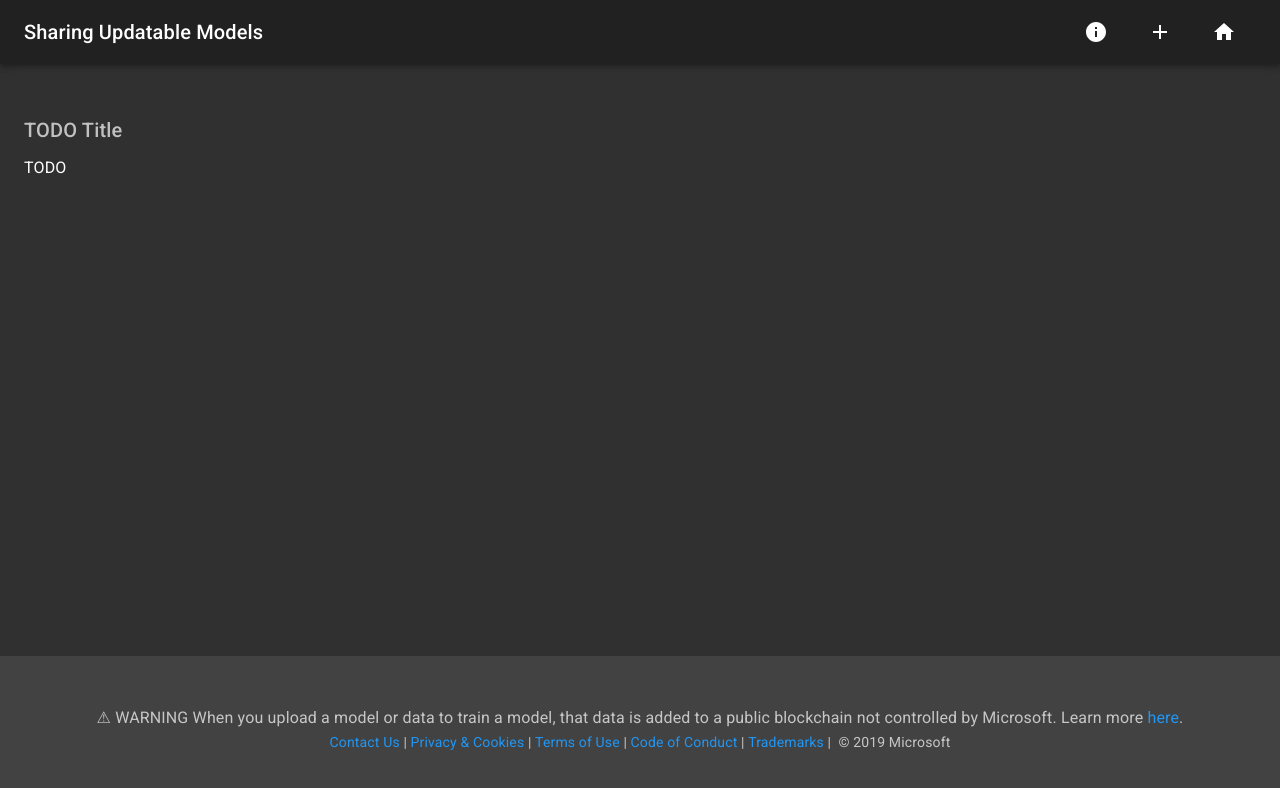
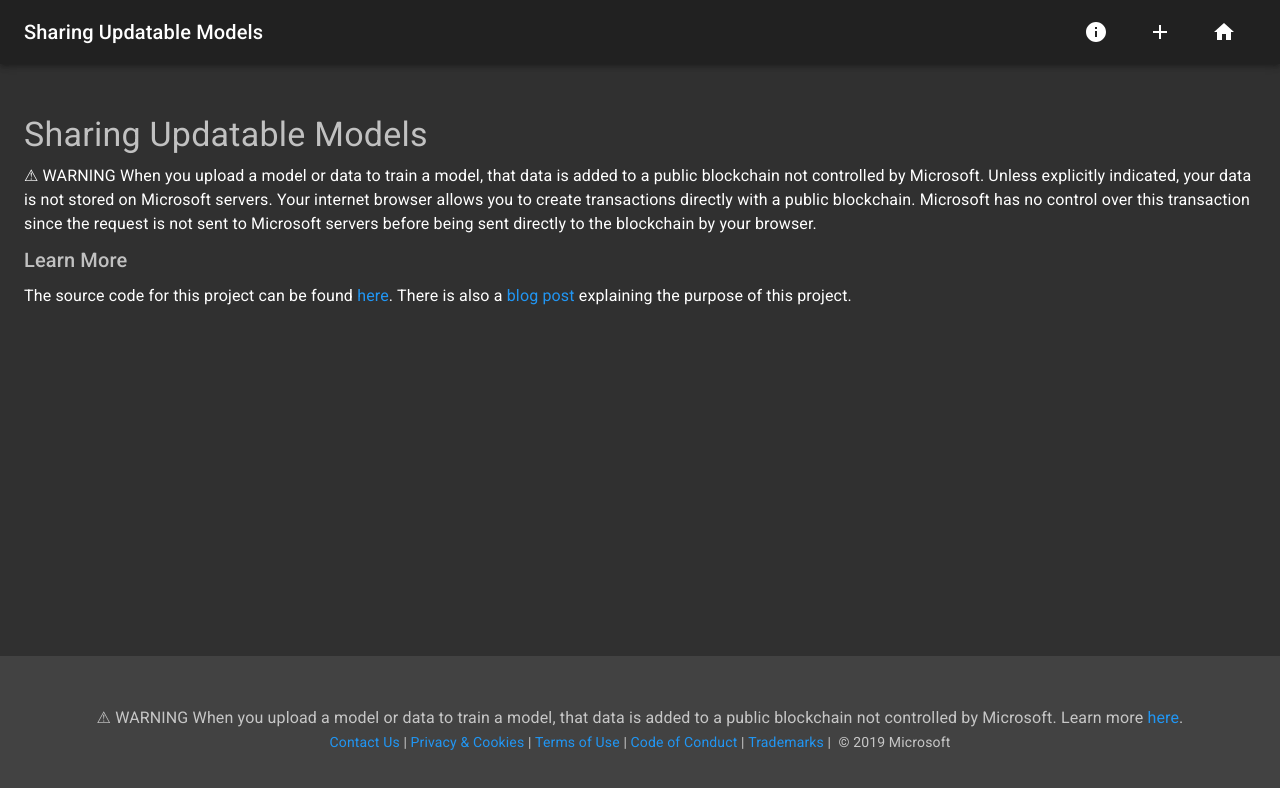
Before and after one commit to microsoft/0xDeCA10B, a React (Create React App) app in the folder demo/client/: page /about in a window 1280 px wide. Shown: the top 788 px of the page. Built offline with nearby package versions, Linux system fonts and the light colour scheme.

Commit message:
demo: Add info in about page.

```diff
--- a/demo/client/src/components/About.js
+++ b/demo/client/src/components/About.js
@@ -1,23 +1,37 @@
-import { Container, Typography } from '@material-ui/core';
+import { Container, Link, Typography } from '@material-ui/core';
 import { withStyles } from '@material-ui/core/styles';
 import React from 'react';
 
 const styles = theme => ({
-  aboutDescription: {
+  sectionTitle: {
+    marginTop: theme.spacing(1),
+  },
+  section: {
     textAlign: 'left',
-    marginTop: 10,
+    marginTop: theme.spacing(1),
   },
 });
 
 class About extends React.Component {
   render() {
+    const name = "Sharing Updatable Models"
     const { classes } = this.props
     return (<Container maxWidth="lg">
-      <Typography variant="h6" component="h6" color="textSecondary">
-        TODO Title
+      <Typography variant="h4" component="h4" color="textSecondary">
+        {name}
       </Typography>
-      <Typography className={classes.aboutDescription} component="p">
-        TODO
+      <Typography className={classes.section} component="p">
+        ⚠ WARNING When you upload a model or data to train a model, that data is added to a public blockchain not controlled by Microsoft.
+        Unless explicitly indicated, your data is not stored on Microsoft servers.
+        Your internet browser allows you to create transactions directly with a public blockchain.
+        Microsoft has no control over this transaction since the request is not sent to Microsoft servers before being sent directly to the blockchain by your browser.
+      </Typography>
+      <Typography className={classes.sectionTitle} variant="h6" component="h6" color="textSecondary">
+        Learn More
+      </Typography>
+      <Typography className={classes.section} component="p">
+        The source code for this project can be found <Link href='https://aka.ms/0xDeCA10B' target="_blank">here</Link>.
+        There is also a <Link href='https://aka.ms/0xDeCA10B-blog1' target="_blank">blog post</Link> explaining the purpose of this project.
       </Typography>
     </Container>);
   }
```
